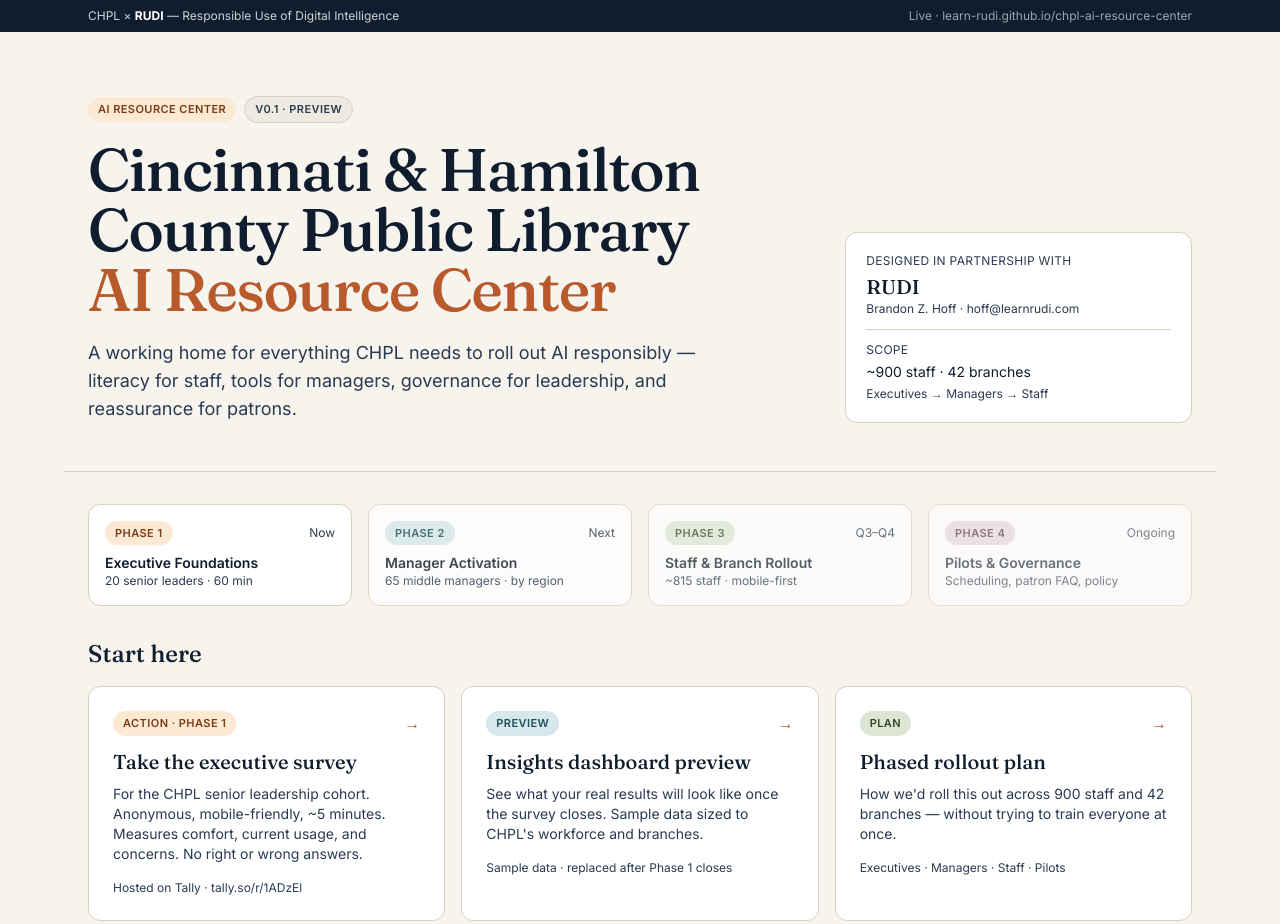
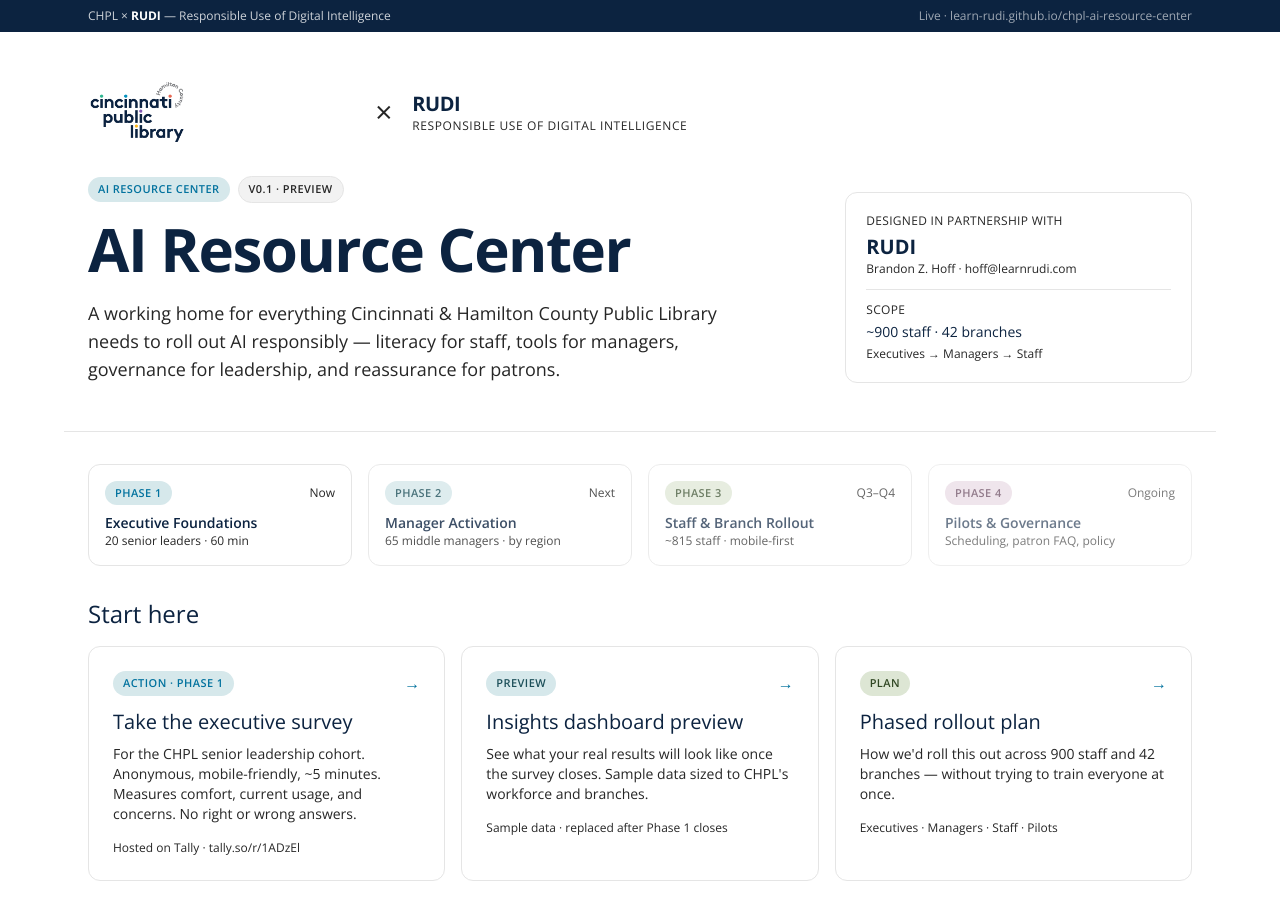
Before and after one commit to learn-rudi/chpl-ai-resource-center, a plain HTML site: page index.html in a window 1280 px wide. Shown: the top 924 px of the page. Drawn offline with nearby package versions, Linux system fonts and the light colour scheme.

Commit message:
Match CHPL brand: navy/teal palette, Open Sans, CHPL logo in hero lockup

```diff
--- a/index.html
+++ b/index.html
@@ -6,26 +6,26 @@
 <title>CHPL AI Resource Center</title>
 <meta name="description" content="Cincinnati & Hamilton County Public Library — AI literacy, tooling, and governance, built in partnership with RUDI." />
 <script src="https://cdn.tailwindcss.com"></script>
-<link href="https://fonts.googleapis.com/css2?family=Inter:wght@400;500;600;700;800&family=Fraunces:wght@500;600;700&display=swap" rel="stylesheet">
+<link href="https://fonts.googleapis.com/css2?family=Open+Sans:wght@400;500;600;700;800&display=swap" rel="stylesheet">
 <style>
   :root {
-    --ink: #0f1d2e;
-    --ink-soft: #2a3a52;
-    --paper: #f7f4ee;
-    --paper-2: #efeae0;
-    --accent: #b85a2c;
-    --accent-2: #d6904a;
-    --teal: #2c6e7a;
+    --ink: #0C2340;
+    --ink-soft: #262626;
+    --paper: #FFFFFF;
+    --paper-2: #F2F2F2;
+    --accent: #02729E;
+    --accent-2: #0090BD;
+    --teal: #02729E;
     --moss: #4a6a3f;
     --plum: #6b3a5c;
-    --line: #d9d0bf;
+    --line: #E5E5E5;
   }
-  html, body { background: var(--paper); color: var(--ink); font-family: 'Inter', system-ui, sans-serif; }
-  .serif { font-family: 'Fraunces', Georgia, serif; }
+  html, body { background: var(--paper); color: var(--ink); font-family: 'Open Sans', system-ui, sans-serif; }
+  .serif { font-family: 'Open Sans', system-ui, sans-serif; }
   .card { background: #ffffff; border: 1px solid var(--line); border-radius: 12px; transition: border-color .15s ease, transform .15s ease; }
   .card:hover { border-color: var(--accent); transform: translateY(-2px); }
   .pill { display:inline-flex; align-items:center; gap:6px; padding:4px 10px; border-radius:999px; font-size:11px; font-weight:600; letter-spacing:.04em; text-transform:uppercase; }
-  .pill-amber { background:#fbe9d3; color:#7a3e16; }
+  .pill-amber { background:#D6E8EB; color:#02729E; }
   .pill-teal { background:#d6e8eb; color:#1c4f59; }
   .pill-moss { background:#dde6d4; color:#314824; }
   .pill-plum { background:#e6d4e0; color:#4a253f; }
@@ -38,7 +38,7 @@
   .ctaBtn-primary:hover { background: var(--accent); }
   .ctaBtn-ghost { color: var(--ink); border: 1px solid var(--line); background:#fff; }
   .ctaBtn-ghost:hover { border-color: var(--ink); }
-  .num { font-family: 'Fraunces', Georgia, serif; font-weight:600; }
+  .num { font-family: 'Open Sans', system-ui, sans-serif; font-weight:600; }
 </style>
 </head>
 <body class="min-h-screen">
@@ -52,22 +52,29 @@
 </div>
 
 <!-- Hero -->
-<header class="max-w-6xl mx-auto px-6 pt-16 pb-12">
+<header class="max-w-6xl mx-auto px-6 pt-12 pb-12">
+  <div class="flex items-center gap-5 mb-8 flex-wrap">
+    <img src="./assets/chpl-logo.png" alt="Cincinnati &amp; Hamilton County Public Library" class="h-16 w-auto" />
+    <span class="text-3xl text-[var(--ink-soft)] font-light">×</span>
+    <div>
+      <div class="text-xl font-bold tracking-tight text-[var(--ink)]">RUDI</div>
+      <div class="text-xs text-[var(--ink-soft)] uppercase tracking-wider">Responsible Use of Digital Intelligence</div>
+    </div>
+  </div>
   <div class="grid md:grid-cols-3 gap-8 items-end">
     <div class="md:col-span-2">
       <div class="flex items-center gap-2 mb-4">
         <span class="pill pill-amber">AI Resource Center</span>
         <span class="pill pill-muted">v0.1 · preview</span>
       </div>
-      <h1 class="serif text-5xl md:text-6xl leading-[1.05] tracking-tight">
-        Cincinnati &amp; Hamilton County Public Library
-        <span class="block text-[var(--accent)]">AI Resource Center</span>
+      <h1 class="serif text-5xl md:text-6xl leading-[1.05] tracking-tight font-bold">
+        AI Resource Center
       </h1>
-      <p class="mt-5 text-[var(--ink-soft)] text-lg max-w-2xl">A working home for everything CHPL needs to roll out AI responsibly — literacy for staff, tools for managers, governance for leadership, and reassurance for patrons.</p>
+      <p class="mt-5 text-[var(--ink-soft)] text-lg max-w-2xl">A working home for everything Cincinnati &amp; Hamilton County Public Library needs to roll out AI responsibly — literacy for staff, tools for managers, governance for leadership, and reassurance for patrons.</p>
     </div>
     <div class="card p-5">
       <div class="text-xs uppercase tracking-wide text-[var(--ink-soft)]">Designed in partnership with</div>
-      <div class="serif text-xl mt-1">RUDI</div>
+      <div class="serif text-xl mt-1 font-bold">RUDI</div>
       <div class="text-xs text-[var(--ink-soft)]">Brandon Z. Hoff · hoff@learnrudi.com</div>
       <div class="divider my-3"></div>
       <div class="text-xs uppercase tracking-wide text-[var(--ink-soft)]">Scope</div>
```
Also changed, not shown: insights-preview/index.html (+20 -20 lines), proposal.html (+25 -17 lines), rollout-plan.html (+13 -13 lines), assets/chpl-logo.png (added).
